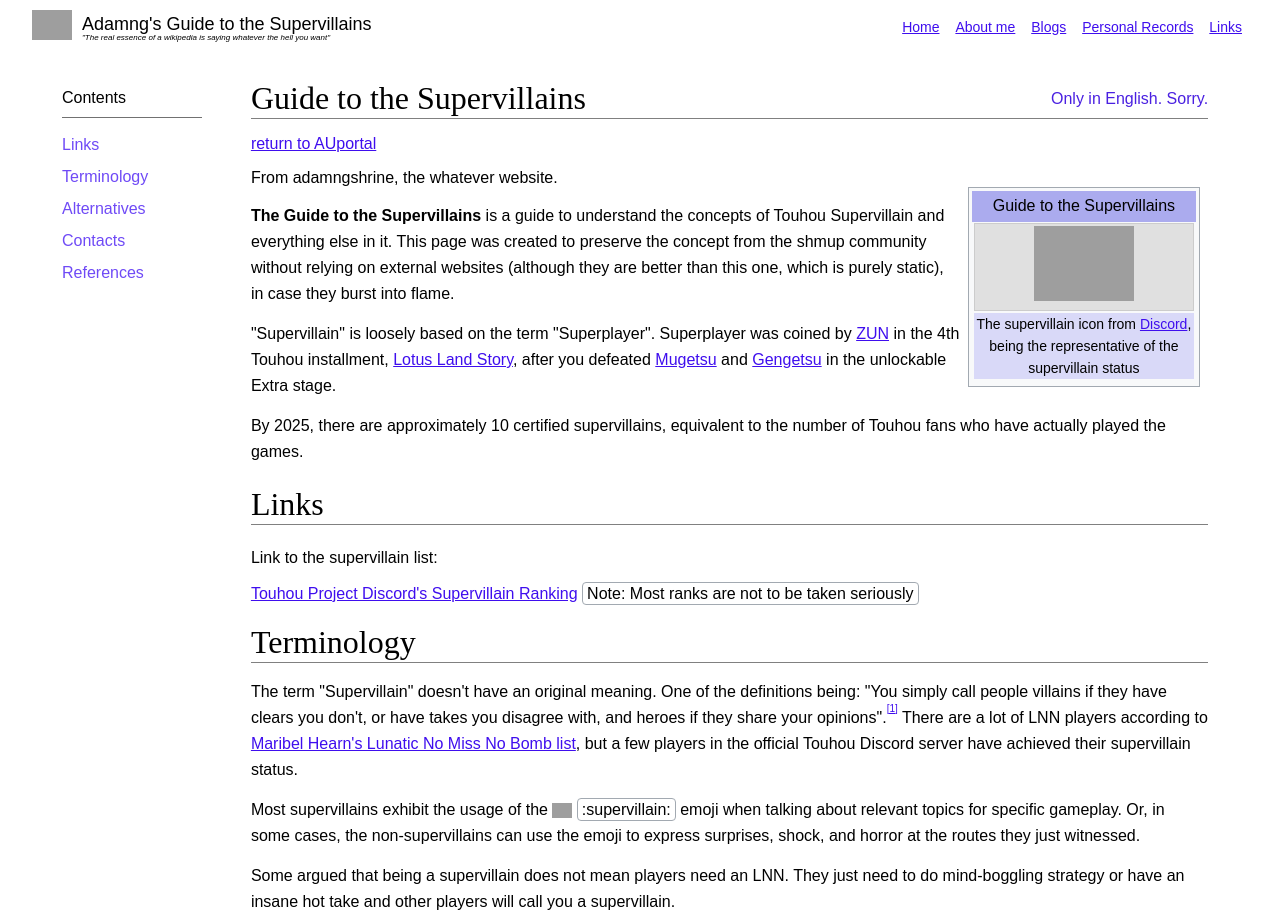
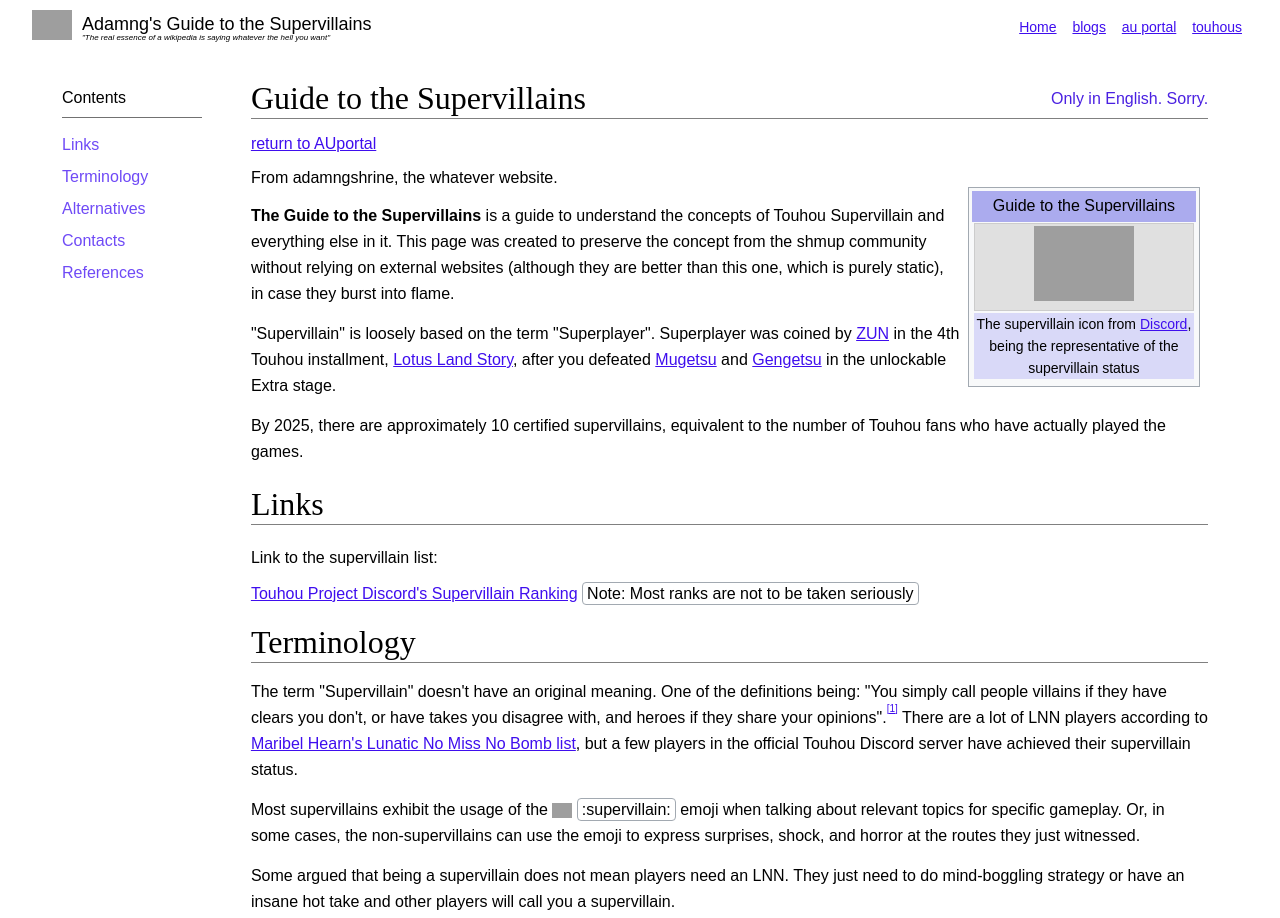
Before and after one commit to adamng04/adamngshrine, a plain HTML site: page index/thewiki.html in a window 1280 px wide. Shown: the top 918 px of the page. Drawn offline with Linux system fonts and the light colour scheme; grey boxes are pictures that could not be loaded.

Commit message:
changing addresses.

```diff
--- a/index/thewiki.html
+++ b/index/thewiki.html
@@ -21,10 +21,9 @@
         </div>
         <div class="nav_options">
             <a href="/">Home</a>
-            <a href="../about.html">About me</a>
-            <a href="https://blog.adamngshrine.com/">Blogs</a>
-            <a href="https://thsupervillain.adamngshrine.com/records">Personal Records</a>
-            <a href="../links.html">Links</a>
+            <a href="https://blog.adamngshrine.com/">blogs</a>
+            <a href="/index/AUportal.html">au portal</a>
+            <a href="https://thsupervillain.adamngshrine.com/">touhous</a>
         </div>
     </div>
     <div class="nav_mobile">
@@ -32,10 +31,9 @@
         <p style="font-size: 12px; margin-top: -10px;">"The real essence of a wikipedia is saying whatever the hell you want"</p>
         <div class="nav_options">
             <a href="/">Home</a>
-            <a href="../about.html">About me</a>
-            <a href="https://blog.adamngshrine.com/">Blogs</a>
-            <a href="https://thsupervillain.adamngshrine.com/records">Personal Records</a>
-            <a href="../links.html">Links</a>
+            <a href="https://blog.adamngshrine.com/">blogs</a>
+            <a href="/index/AUportal.html">au portal</a>
+            <a href="https://thsupervillain.adamngshrine.com/">touhous</a>
         </div>
     </div>
     <div class="container">
```
Also changed, not shown: index/AUportal.html (+1 -1 lines), index/discord.html (+1 -1 lines), index/modern-nina.html (+2 -2 lines), index/undertalecorner.html (+3 -4 lines).
